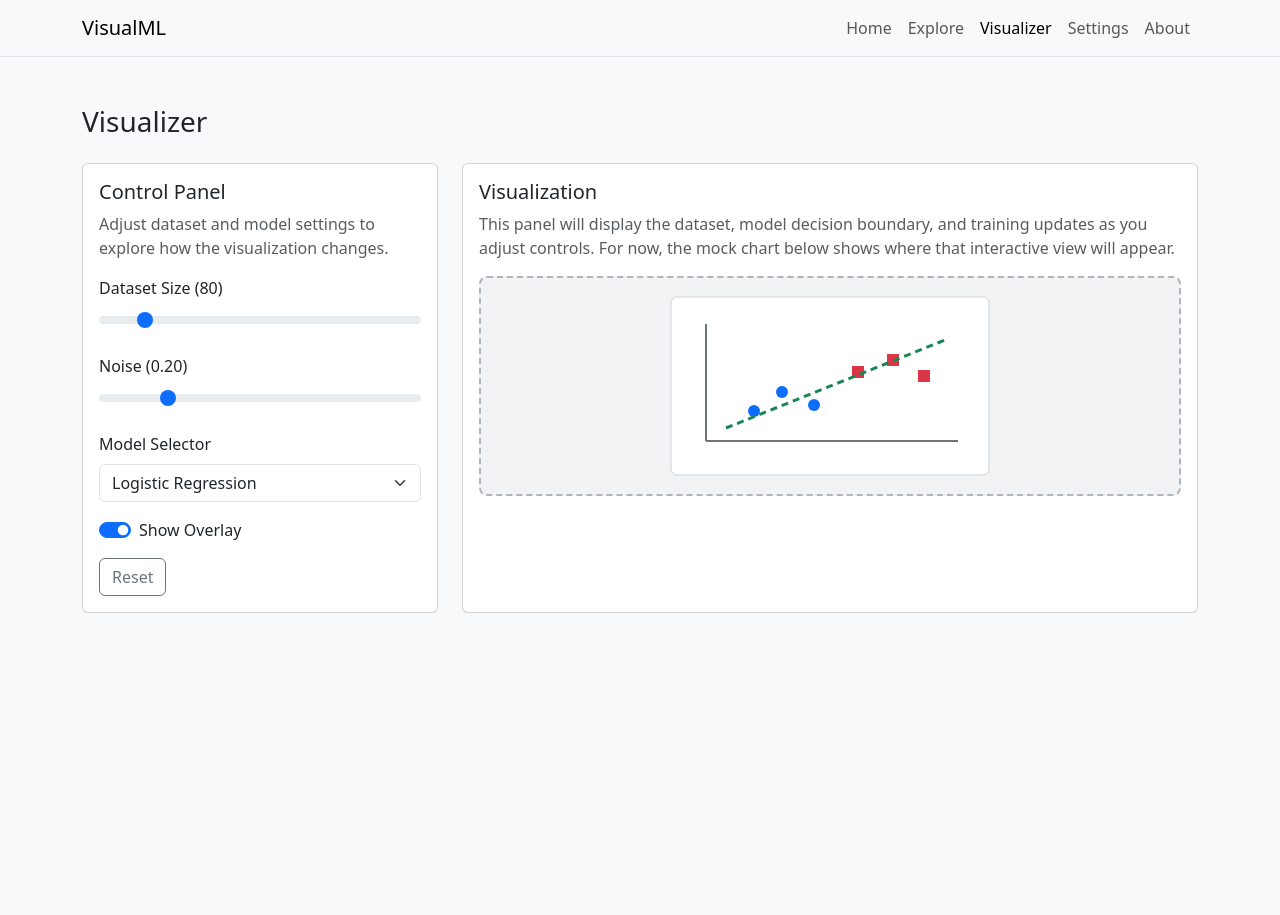
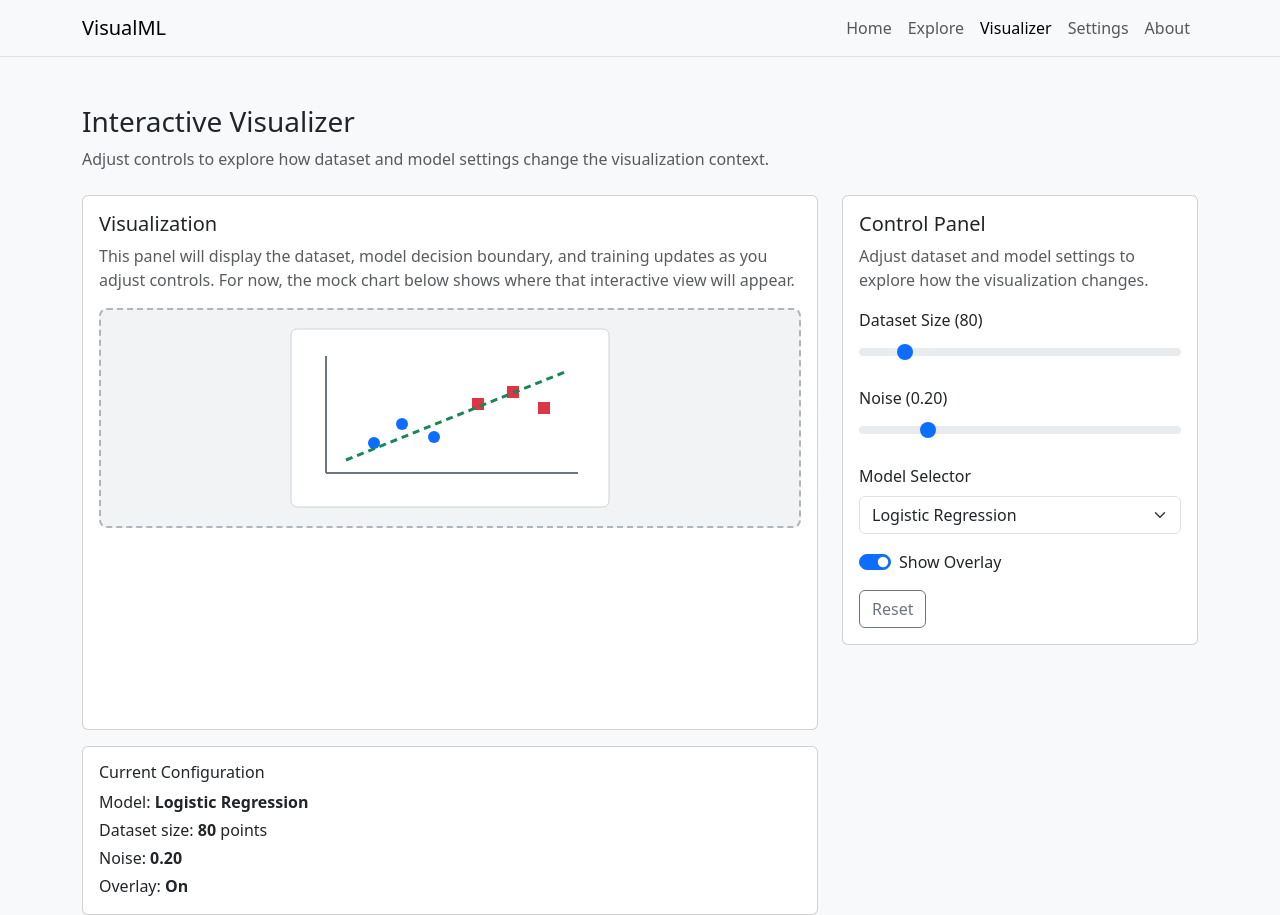
Before and after one commit to CS571-S26/p70, a React (Vite) app: page /visualizer in a window 1280 px wide. Before the commit the page ends 800 px from the top, so only its background shows below. Built offline with nearby package versions, Linux system fonts and the light colour scheme.

Commit message:
Built partial VisualizerPage

```diff
--- a/src/pages/VisualizerPage.jsx
+++ b/src/pages/VisualizerPage.jsx
@@ -1,18 +1,73 @@
-import { Col, Row } from 'react-bootstrap'
+import { useMemo, useState } from 'react'
+import { Card, Col, Row } from 'react-bootstrap'
 
 import ControlPanel from '../components/ControlPanel'
 import PageLayout from '../components/PageLayout'
 import VisualizationCanvas from '../components/VisualizationCanvas'
 
 function VisualizerPage() {
+  const [datasetSize, setDatasetSize] = useState(80)
+  const [noise, setNoise] = useState(0.2)
+  const [selectedModel, setSelectedModel] = useState('logistic-regression')
+  const [showOverlay, setShowOverlay] = useState(true)
+
+  const selectedModelLabel = useMemo(() => {
+    const modelNames = {
+      'logistic-regression': 'Logistic Regression',
+      perceptron: 'Perceptron',
+      knn: 'k-Nearest Neighbors',
+    }
+
+    return modelNames[selectedModel] ?? selectedModel
+  }, [selectedModel])
+
   return (
-    <PageLayout title="Visualizer">
+    <PageLayout
+      title="Interactive Visualizer"
+      lead="Adjust controls to explore how dataset and model settings change the visualization context."
+    >
       <Row className="g-4">
-        <Col lg={4}>
-          <ControlPanel />
-        </Col>
         <Col lg={8}>
           <VisualizationCanvas />
+
+          <Card className="mt-3">
+            <Card.Body>
+              <Card.Title as="h2" className="h6 mb-2">
+                Current Configuration
+              </Card.Title>
+              <Card.Text className="mb-1">
+                Model: <strong>{selectedModelLabel}</strong>
+              </Card.Text>
+              <Card.Text className="mb-1">
+                Dataset size: <strong>{datasetSize}</strong> points
+              </Card.Text>
+              <Card.Text className="mb-1">
+                Noise: <strong>{noise.toFixed(2)}</strong>
+              </Card.Text>
+              <Card.Text className="mb-0">
+                Overlay: <strong>{showOverlay ? 'On' : 'Off'}</strong>
+              </Card.Text>
+            </Card.Body>
+          </Card>
+        </Col>
+
+        <Col lg={4}>
+          <ControlPanel
+            datasetSize={datasetSize}
+            noise={noise}
+            model={selectedModel}
+            showOverlay={showOverlay}
+            onDatasetSizeChange={setDatasetSize}
+            onNoiseChange={setNoise}
+            onModelChange={setSelectedModel}
+            onShowOverlayChange={setShowOverlay}
+            onReset={() => {
+              setDatasetSize(80)
+              setNoise(0.2)
+              setSelectedModel('logistic-regression')
+              setShowOverlay(true)
+            }}
+          />
         </Col>
       </Row>
     </PageLayout>
```
